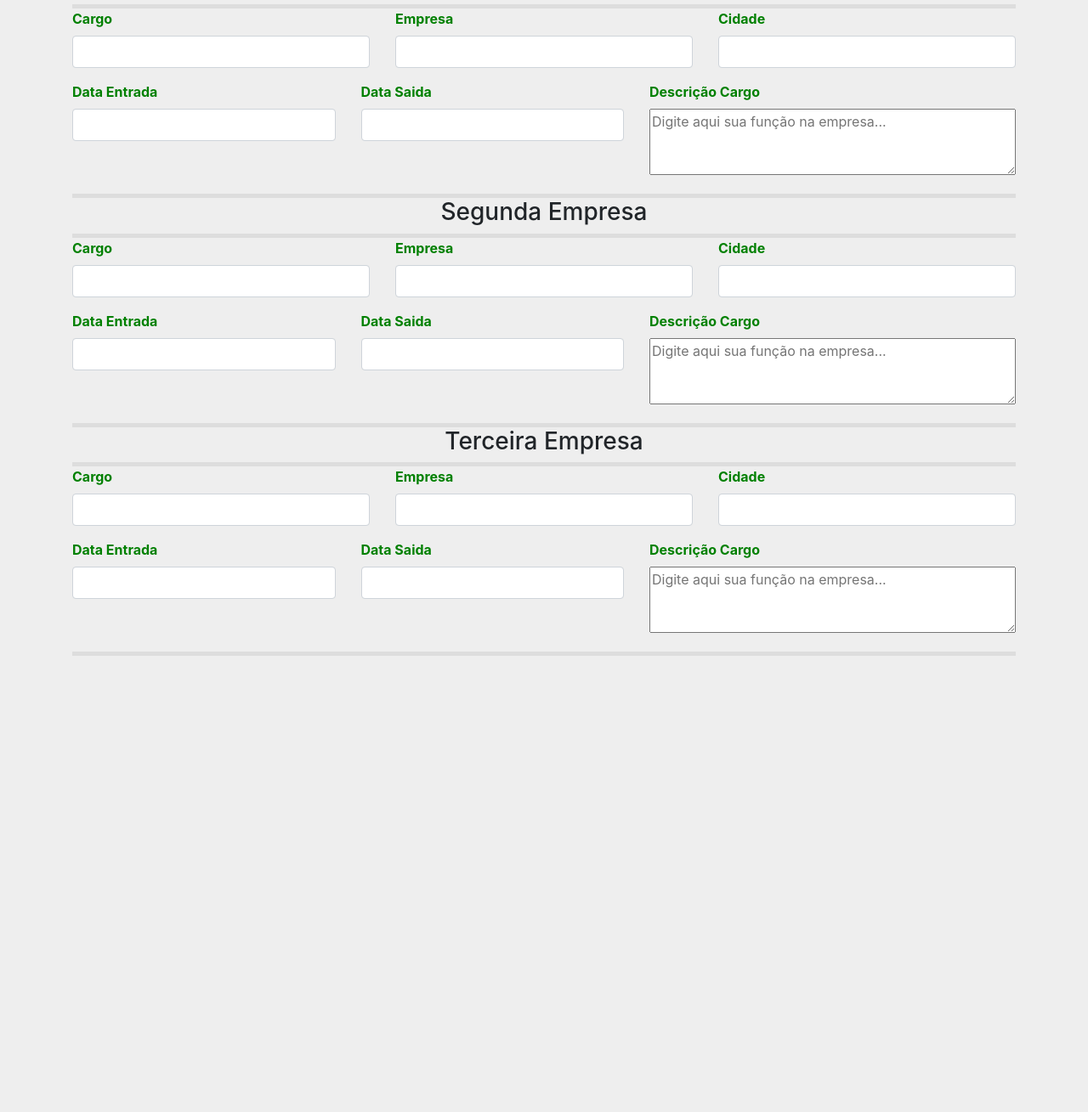
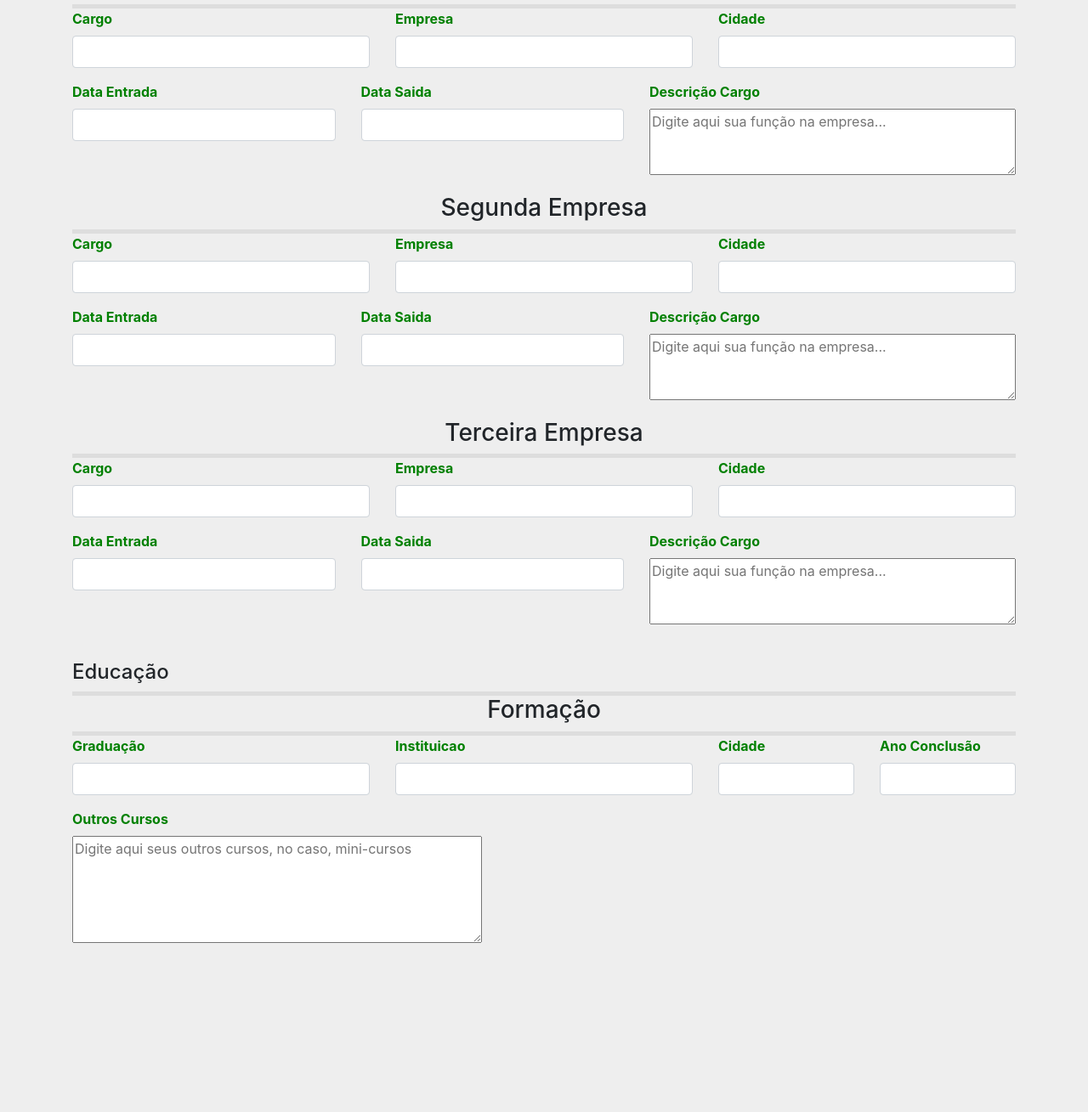
Before and after one commit to lufmalta/projetoteste, a PHP site: page / in a window 1280 px wide. Shown: the part 812-2121 px from the top of the page at 85% size. Before the commit the page ends 1584 px from the top, so only its background shows below. Run offline with PHP 8.4, Linux system fonts and the light colour scheme.

Commit message:
Projeto Curriculo-site(Inserindo a area educacao)

```diff
--- a/assets/css/template.css
+++ b/assets/css/template.css
@@ -23,13 +23,19 @@ header .topoint {
 	max-width:1080px;
 	line-height:50px;
 	text-align:center;
+	color:green;
 }
 main h3 {
 	text-align:center;
 }
 main .container label {
 	text-align:center;
-
+}
+main .label1 {
+	color:red;
+}
+main .label2 {
+	color:green;
 }
 main .colHabilidades {
 	color:green;
--- a/assets/js/javascript.js
+++ b/assets/js/javascript.js
@@ -13,6 +13,7 @@ $(function(){
 	$('#telefone').mask('+(00) (00) 0.0000-0000');
 	$('.dataEnt').mask('00/00/0000');
 	$('.dataSai').mask('00/00/0000');
+	$('#anoConc').mask('0000');
 	$('.habilidades').attr('title','Exemplo de habilidade: HTML5, Liderança, Responsável, Pro-ativo, jQuery.');
 	$('.objPro').attr('title', 'Insira aqui seu objetivo profissional- Exemplo: Assistente Administrativo, Área Tecnológica,'
 		+' Vendas, também pode colocar o seu perfil profissional. Max-caracteres: 300');
@@ -20,7 +21,74 @@ $(function(){
 	$('.empresas').attr('title', 'Aqui você coloca o nome da empresa. Max-caracteres: 40');
 	$('.cidades').attr('title', 'Aqui você coloca o nome da cidade que fica a empresa. Max-caracteres: 30');
 	$('.descCargos').attr('title', 'Insira aqui o que você fazia na empresa, ou seja suas funções - Exemplo:'+
-		' Manutenção dos laboratórios, limpeza dos banheiros, estoque de produtos. Max-caracteres: 500')
+		' Manutenção dos laboratórios, limpeza dos banheiros, estoque de produtos. Max-caracteres: 500');
+	$('.formacao').attr('title', "Aqui você ira colocar a sua graduação - Exemplo: Ciencias Contábeis,"+
+		' Hístoria, Educação física. Max-caracteres: 40');
+	$('.institu').attr('title', 'Aqui você ira colocar a instituição da graduação. Max-caracteres: 40');
+	$('.instituCidade').attr('title', 'Aqui você ira colocar a cidade da instituição. Max-caracteres: 30');
+	$('.anoConc').attr('title', 'Aqui coloca-se o ano de conclusao, Exemplo: 2018');
+	$('.cursos').attr('title','Aqui você insere os cursos que ja fez e a especificação deles.'+
+		' Exemplo: Curso de Manutenção em microcomputadores - SENAC - 20 horas');
 	$('[data-toggle = "tooltip"]').tooltip();
 
 });
+// var carac = 0;
+// // console.log(carac);
+// var keycode = 0;
+// var quatCarac = 499;
+// var contCarac = 0;
+// function contarCarac(t){
+
+// 	carac = document.getElementById('cursos').value;
+// 	keycode = t.keyCode;
+// 	if(keycode == 8){
+// 		contCarac = carac.length--;
+// 		console.log(--contCarac);
+
+// 	}else {
+// 		console.log(carac.length);
+// 	}
+
+
+
+
+
+
+
+
+
+
+// // 	carac = document.getElementById('cursos').value;
+// // 	carac.length;
+// // 	keycode = t.keyCode;
+// // 	if(keycode == 8){
+// // 		if(carac.length == 0){
+// // 			//console.log('Caracteres digitados: '+contCarac);
+// // 		}else {
+// // 			if(carac.length == 0){
+// // 				carac.length = 1;
+// // 				contCarac = carac.length;
+// // 				console.log('Caracteres digitados: '+contCarac);
+// // 			}else {
+// // 				contCarac = carac.length;
+// // 				console.log('Caracteres digitados: '+contCarac);
+// // 			}
+
+// // 		}
+
+
+// // 	}else {
+// // 		if(contCarac == 500){
+// // 			console.log("Ja digitou o maximo de caracteres"+contCarac);
+// // 		}else {
+// // 			contCarac = carac.length ;
+// // 			console.log('Caracteres digitados: '+contCarac);
+// // 		}
+
+// // 	}
+// // 	//console.log(t.keyCode);
+
+// // 	//if()
+// // }
+
+// }
--- a/index.php
+++ b/index.php
@@ -10,24 +10,24 @@
 </head>
 <body>
 	<header>
-		<div class="topoint"><h2 style="color:green;"><strong>Construindo seu Currículo</strong></h2></div>
+		<div class="topoint"><h2><strong>Construindo seu Currículo</strong></h2></div>
 	</header>
 	<main>
 		<div class="container">
-			<form method="POST"> <!-- inicio do formulario -->
+			<form method="POST" style="margin-bottom:200px;"> <!-- inicio do formulario -->
 				<h4 style="margin-top:20px;">Dados Pessoais</h4>
 				<div class="separaDiv"></div>
 
 				<div class="row"> <!-- aqui fica o form-group de nome e de email -->
 					<div class="col"> <!-- aqui dentro esta o form-group de nome -->
 						<div class="form-group">
-							<label class="label" style="color:red;" for="nome" data-toggle="tooltip" title="Insira o seu Nome. Max-caracteres: 50" data-placement="right"><strong>Nome</strong></label>
+							<label class="label1" for="nome" data-toggle="tooltip" title="Insira o seu Nome. Max-caracteres: 50" data-placement="right"><strong>Nome</strong></label>
 							<input id="nome" type="text" name="nome" class=" form-control" maxlength="50" required />
 						</div>
 					</div>
 					<div class="col"> <!-- aqui dentro esta o form-group de email -->
 						<div class="form-group">
-							<label class="label" style="color:red;" for="email" data-toggle="tooltip" title="Insira o seu Email - Exemplo: beltrano@gmail.com. Max-caracteres: 50" data-placement="right"><strong>Email</strong></label>
+							<label class="label1" for="email" data-toggle="tooltip" title="Insira o seu Email - Exemplo: beltrano@gmail.com. Max-caracteres: 50" data-placement="right"><strong>Email</strong></label>
 							<input id="email" type="email" name="email" class="form-control" maxlength="50" required/>
 						</div>
 					</div>
@@ -36,13 +36,13 @@
 				<div class="row"> <!-- aqui dentro esta o form-group de endereco e telefone -->
 					<div class="col"> <!-- aqui dentro esta o form-group de endereco -->
 						<div class="form-group">
-							<label class="label" style="color:red;" for="endereco" data-toggle="tooltip" title="Insira o seu Endereco - Exemplo: Rua 55, quadra 20, lote 10, setor Bela Vista. Max-caracteres: 80" data-placement="right" ><strong>Endereco</strong></label>
+							<label class="label1" for="endereco" data-toggle="tooltip" title="Insira o seu Endereco - Exemplo: Rua 55, quadra 20, lote 10, setor Bela Vista. Max-caracteres: 80" data-placement="right" ><strong>Endereco</strong></label>
 							<input id="endereco" type="text" name="endereco" class=" form-control" maxlength="80" required/>
 						</div>
 					</div>
 					<div class="col"> <!-- aqui dentro esta o form-group de telefone -->
 						<div class="form-group">
-							<label class="label" style="color:red;" for="telefone" data-toggle="tooltip" title="Insira o seu Telefone Exemplo: +(55) (62) 9xxxx-xxxx." data-placement="right" ><strong>Telefone</strong></label>
+							<label class="label1" for="telefone" data-toggle="tooltip" title="Insira o seu Telefone Exemplo: +(55) (62) 9xxxx-xxxx." data-placement="right" ><strong>Telefone</strong></label>
 							<input id="telefone" style="max-width:300px;" type="text" name="telefone" class=" form-control" required/>
 						</div>
 					</div>
@@ -99,7 +99,7 @@
 					</div> <!-- aqui esta a coluna que dentro tem a linha das habilidades -->
 					<div class="col"> <!-- aqui esta o form-group de objetivo profissional -->
 						<div class="form-group">
-							<label class="label objPro" style="color:red;" for="objetivo" data-toggle="tooltip" data-placement="right"><strong>Objetivo Profissional</strong></label><br/>
+							<label class="label1 objPro" for="objetivo" data-toggle="tooltip" data-placement="right"><strong>Objetivo Profissional</strong></label><br/>
 							<textarea id="objetivo"  maxlength="200" rows="4" cols="40" placeholder="Digite aqui seu objetivo profissional..." required></textarea>
 							<!-- <input id="objetivo" type="text" name="objetivo" class="w-100 form-control" maxlength="50" /> -->
 						</div>
@@ -117,21 +117,21 @@
 				<h3>Primeira Empresa</h3>
 				<div class="separaDiv"></div>
 				<div class="row"> <!-- primeira linha, com cargo1, empresa1 e cidade1 -->
-					<div class="col"> <!-- primeira linha, primeira coluna - Cargo1 -->
+					<div class="col-sm-4"> <!-- primeira linha, primeira coluna - Cargo1 -->
 						<div class="form-group">
-							<label for="cargo1" class="label cargos" style="color:green;" data-toggle="tooltip" data-placement="right" ><strong>Cargo</strong></label>
+							<label for="cargo1" class="label2 cargos" data-toggle="tooltip" data-placement="right" ><strong>Cargo</strong></label>
 							<input id="cargo1" type="text" name="cargo1" class="form-control" maxlength="50" />
 						</div>
 					</div>
-					<div class="col"> <!-- primeira linha, segunda coluna - Empresa1 -->
+					<div class="col-sm-4"> <!-- primeira linha, segunda coluna - Empresa1 -->
 						<div class="form-group">
-							<label for="empresa1" class="label empresas" style="color:green;" data-toggle="tooltip" data-placement="right" ><strong>Empresa</strong></label>
+							<label for="empresa1" class="label2 empresas" data-toggle="tooltip" data-placement="right" ><strong>Empresa</strong></label>
 							<input id="empresa1" type="text" name="empresa1" class="form-control" maxlength="40" />
 						</div>
 					</div>
-					<div class="col"> <!-- primeira linha, terceira coluna - Cidade1 -->
+					<div class="col-sm-4"> <!-- primeira linha, terceira coluna - Cidade1 -->
 						<div class="form-group">
-							<label for="cidade1" class="label cidades" style="color:green;" data-toggle="tooltip" data-placement="right" ><strong>Cidade</strong></label>
+							<label for="cidade1" class="label2 cidades" data-toggle="tooltip" data-placement="right" ><strong>Cidade</strong></label>
 							<input id="cidade1" type="text" name="cidade1" class="form-control" maxlength="30" />
 						</div>
 					</div>
@@ -139,44 +139,44 @@
 				<div class="row"> <!-- segunda linha com dataEnt1, DataSai1 e DescCargo1 -->
 					<div class="col"> <!-- segunda linha, primeira coluna - dataEnt1 -->
 						<div class="form-group">
-							<label for="dataEnt1" class="label" style="color:green;" data-toggle="tooltip" title="Aqui você coloca a data que entrou na empresa" data-placement="right" ><strong>Data Entrada</strong></label>
+							<label for="dataEnt1" class="label2" data-toggle="tooltip" title="Aqui você coloca a data que entrou na empresa" data-placement="right" ><strong>Data Entrada</strong></label>
 							<input id="dataEnt1" type="text" name="dataEnt1" class="form-control dataEnt"  />
 						</div>
 					</div>
 					<div class="col"> <!-- segunda linha, segunda coluna - dataSai1 -->
 						<div class="form-group">
-							<label for="dataSai1" class="label" style="color:green;" data-toggle="tooltip" title="Aqui você coloca a data que saiu da empresa" data-placement="right" ><strong>Data Saida</strong></label>
+							<label for="dataSai1" class="label2" data-toggle="tooltip" title="Aqui você coloca a data que saiu da empresa" data-placement="right" ><strong>Data Saida</strong></label>
 							<input id="dataSai1" type="text" name="dataSai1" class="form-control dataSai"  />
 						</div>
 					</div>
 					<div class="col"> <!-- segunda linha, terceira coluna - descCargo1 -->
 						<div class="form-group">
-							<label class="label descCargos" style="color:green;" for="descCargo1" data-toggle="tooltip" data-placement="right"><strong>Descrição Cargo</strong></label><br/>
+							<label class="label2 descCargos" for="descCargo1" data-toggle="tooltip" data-placement="right"><strong>Descrição Cargo</strong></label><br/>
 							<textarea id="descCargo1"  maxlength="500" rows="3" cols="40" placeholder="Digite aqui sua função na empresa..."></textarea>
 							<!-- <input id="objetivo" type="text" name="objetivo" class="w-100 form-control" maxlength="50" /> -->
 						</div>
 					</div>
 				</div>
-				<div class="separaDiv"></div>
+
 				<h3>Segunda Empresa</h3>
 				<div class="separaDiv"></div>
 
 				<div class="row"> <!-- terceira linha, com cargo2, empresa2 e cidade2 -->
-					<div class="col"> <!-- terceira linha, primeira coluna - Cargo2 -->
+					<div class="col-sm-4"> <!-- terceira linha, primeira coluna - Cargo2 -->
 						<div class="form-group">
-							<label for="cargo2" class="label cargos" style="color:green;" data-toggle="tooltip" data-placement="right" ><strong>Cargo</strong></label>
+							<label for="cargo2" class="label2 cargos" data-toggle="tooltip" data-placement="right" ><strong>Cargo</strong></label>
 							<input id="cargo2" type="text" name="cargo2" class="form-control" maxlength="50" />
 						</div>
 					</div>
-					<div class="col"> <!-- terceira linha, segunda coluna - Empresa2 -->
+					<div class="col-sm-4"> <!-- terceira linha, segunda coluna - Empresa2 -->
 						<div class="form-group">
-							<label for="empresa2" class="label empresas" style="color:green;" data-toggle="tooltip" data-placement="right" ><strong>Empresa</strong></label>
+							<label for="empresa2" class="label2 empresas"  data-toggle="tooltip" data-placement="right" ><strong>Empresa</strong></label>
 							<input id="empresa2" type="text" name="empresa2" class="form-control" maxlength="40" />
 						</div>
 					</div>
-					<div class="col"> <!-- terceira linha, terceira coluna - Cidade2 -->
+					<div class="col-sm-4"> <!-- terceira linha, terceira coluna - Cidade2 -->
 						<div class="form-group">
-							<label for="cidade2" class="label cidades" style="color:green;" data-toggle="tooltip" data-placement="right" ><strong>Cidade</strong></label>
+							<label for="cidade2" class="label2 cidades" data-toggle="tooltip" data-placement="right" ><strong>Cidade</strong></label>
 							<input id="cidade2" type="text" name="cidade2" class="form-control" maxlength="30" />
 						</div>
 					</div>
@@ -184,43 +184,43 @@
 				<div class="row"> <!-- quarta linha com dataEnt2, dataSai2 e descCargo2 -->
 					<div class="col"> <!-- quarta linha, primeira coluna - dataEnt2 -->
 						<div class="form-group">
-							<label for="dataEnt2" class="label" style="color:green;" data-toggle="tooltip" title="Aqui você coloca a data que entrou na empresa" data-placement="right" ><strong>Data Entrada</strong></label>
+							<label for="dataEnt2" class="label2" data-toggle="tooltip" title="Aqui você coloca a data que entrou na empresa" data-placement="right" ><strong>Data Entrada</strong></label>
 							<input id="dataEnt2" type="text" name="dataEnt2" class="form-control dataEnt"  />
 						</div>
 					</div>
 					<div class="col"> <!-- quarta linha, segunda coluna - dataSai2 -->
 						<div class="form-group">
-							<label for="dataSai2" class="label" style="color:green;" data-toggle="tooltip" title="Aqui você coloca a data que saiu da empresa" data-placement="right" ><strong>Data Saida</strong></label>
+							<label for="dataSai2" class="label2" data-toggle="tooltip" title="Aqui você coloca a data que saiu da empresa" data-placement="right" ><strong>Data Saida</strong></label>
 							<input id="dataSai2" type="text" name="dataSai2" class="form-control dataSai"  />
 						</div>
 					</div>
 					<div class="col"> <!-- quarta linha, terceira coluna - descCargo2 -->
 						<div class="form-group">
-							<label class="label descCargos" style="color:green;" for="descCargo2" data-toggle="tooltip" data-placement="right"><strong>Descrição Cargo</strong></label><br/>
+							<label class="label2 descCargos" for="descCargo2" data-toggle="tooltip" data-placement="right"><strong>Descrição Cargo</strong></label><br/>
 							<textarea id="descCargo2"  maxlength="500" rows="3" cols="40" placeholder="Digite aqui sua função na empresa..."></textarea>
 							<!-- <input id="objetivo" type="text" name="objetivo" class="w-100 form-control" maxlength="50" /> -->
 						</div>
 					</div>
 				</div>
-				<div class="separaDiv"></div>
+
 				<h3>Terceira Empresa</h3>
 				<div class="separaDiv"></div>
 				<div class="row"> <!-- quinta linha, com cargo3, empresa3 e cidade3 -->
-					<div class="col"> <!-- quinta linha, primeira coluna - Cargo3 -->
+					<div class="col-sm-4"> <!-- quinta linha, primeira coluna - Cargo3 -->
 						<div class="form-group">
-							<label for="cargo3" class="label cargos" style="color:green;" data-toggle="tooltip" data-placement="right" ><strong>Cargo</strong></label>
+							<label for="cargo3" class="label2 cargos" data-toggle="tooltip" data-placement="right" ><strong>Cargo</strong></label>
 							<input id="cargo3" type="text" name="cargo3" class="form-control" maxlength="50" />
 						</div>
 					</div>
-					<div class="col"> <!-- quinta linha, segunda coluna - Empresa3 -->
+					<div class="col-sm-4"> <!-- quinta linha, segunda coluna - Empresa3 -->
 						<div class="form-group">
-							<label for="empresa3" class="label empresas" style="color:green;" data-toggle="tooltip" data-placement="right" ><strong>Empresa</strong></label>
+							<label for="empresa3" class="label2 empresas" data-toggle="tooltip" data-placement="right" ><strong>Empresa</strong></label>
 							<input id="empresa3" type="text" name="empresa3" class="form-control" maxlength="40" />
 						</div>
 					</div>
-					<div class="col"> <!-- quinta linha, terceira coluna - Cidade3 -->
+					<div class="col-sm-4"> <!-- quinta linha, terceira coluna - Cidade3 -->
 						<div class="form-group">
-							<label for="cidade3" class="label cidades" style="color:green;" data-toggle="tooltip" data-placement="right" ><strong>Cidade</strong></label>
+							<label for="cidade3" class="label2 cidades" data-toggle="tooltip" data-placement="right" ><strong>Cidade</strong></label>
 							<input id="cidade3" type="text" name="cidade3" class="form-control" maxlength="30" />
 						</div>
 					</div>
@@ -228,26 +228,69 @@
 				<div class="row"> <!-- sexta linha com dataEnt3, DataSai3 e DescCargo3 -->
 					<div class="col"> <!-- sexta linha, primeira coluna - dataEnt3 -->
 						<div class="form-group">
-							<label for="dataEnt3" class="label" style="color:green;" data-toggle="tooltip" title="Aqui você coloca a data que entrou na empresa" data-placement="right" ><strong>Data Entrada</strong></label>
+							<label for="dataEnt3" class="label2" data-toggle="tooltip" title="Aqui você coloca a data que entrou na empresa" data-placement="right" ><strong>Data Entrada</strong></label>
 							<input id="dataEnt3" type="text" name="dataEnt3" class="form-control dataEnt"  />
 						</div>
 					</div>
 					<div class="col"> <!-- sexta linha, segunda coluna - dataSai3 -->
 						<div class="form-group">
-							<label for="dataSai3" class="label" style="color:green;" data-toggle="tooltip" title="Aqui você coloca a data que saiu da empresa" data-placement="right" ><strong>Data Saida</strong></label>
+							<label for="dataSai3" class="label2" data-toggle="tooltip" title="Aqui você coloca a data que saiu da empresa" data-placement="right" ><strong>Data Saida</strong></label>
 							<input id="dataSai3" type="text" name="dataSai3" class="form-control dataSai"  />
 						</div>
 					</div>
 					<div class="col"> <!-- sexta linha, terceira coluna - descCargo3 -->
 						<div class="form-group">
-							<label class="label descCargos" style="color:green;" for="descCargo3" data-toggle="tooltip" data-placement="right"><strong>Descrição Cargo</strong></label><br/>
+							<label class="label2 descCargos" for="descCargo3" data-toggle="tooltip" data-placement="right"><strong>Descrição Cargo</strong></label><br/>
 							<textarea id="descCargo3"  maxlength="500" rows="3" cols="40" placeholder="Digite aqui sua função na empresa..."></textarea>
 							<!-- <input id="objetivo" type="text" name="objetivo" class="w-100 form-control" maxlength="50" /> -->
 						</div>
 					</div>
 				</div>
+
+				<h4 style="margin-top:20px;">Educação</h4>
 				<div class="separaDiv"></div>
-			</form>
+				<h3>Formação</h3>
+				<div class="separaDiv"></div>
+				<div class="row">
+					<div class="col-sm-4">
+						<div class="form-group">
+							<label class="label2 formacao" for="graduacao" data-toggle="tooltip"
+							data-placement="right"><strong>Graduação</strong></label>
+							<input id="graduacao" type="text" name="graduacao" maxlength="40" class="form-control">
+						</div>
+					</div>
+					<div class="col-sm-4">
+						<div class="form-group">
+							<label class="label2 institu" for="instituicao" data-toggle="tooltip"
+							data-placement="right"><strong>Instituicao</strong></label>
+							<input id="instituicao" type="text" name="instituicao" maxlength="40" class="form-control">
+						</div>
+					</div>
+					<div class="col-sm-2">
+						<div class="form-group">
+							<label class="label2 instituCidade" for="instituCidade" data-toggle="tooltip"
+							data-placement="right"><strong>Cidade</strong></label>
+							<input id="instituCidade" type="text" name="instituCidade" maxlength="30" class="form-control">
+						</div>
+					</div>
+					<div class="col-sm-2">
+						<div class="form-group">
+							<label class="label2 anoConc" for="anoConc" data-toggle="tooltip"
+							data-placement="top"><strong>Ano Conclusão</strong></label>
+							<input id="anoConc" type="text" name="anoConc" maxlength="4" class="form-control">
+						</div>
+					</div>
+				</div>
+				<div class="row">
+					<div class="col">
+						<div class="form-group">
+							<label class="label2 cursos" for="cursos" data-toggle="tooltip"
+							data-placement="right"><strong>Outros Cursos</strong></label><br/>
+							<textarea id="cursos"  maxlength="500" rows="5" cols="45" placeholder="Digite aqui seus outros cursos, no caso, mini-cursos" required ></textarea>
+						</div>
+					</div>
+				</div>
+			</form >
 		</div>
 	</main>
 </body>
```
